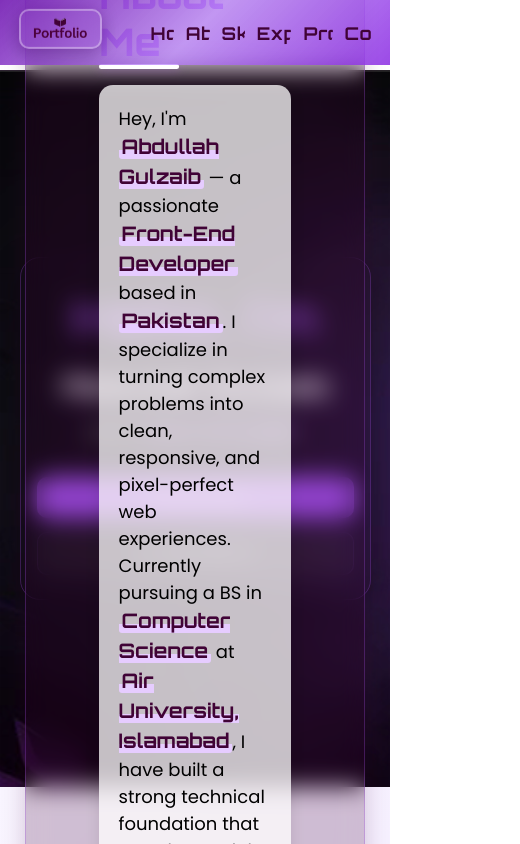
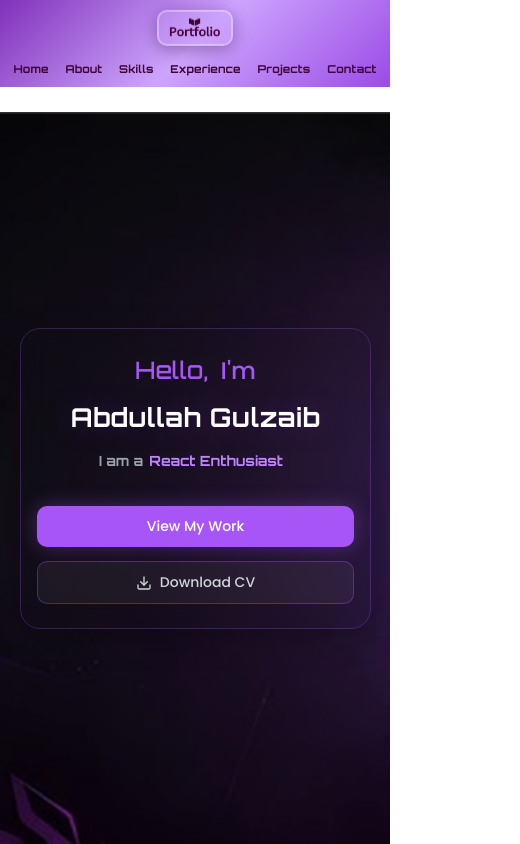
Before and after one commit to abdullhgulzaib/Portfolio-Website, a React (Create React App) app: page / in a window 390 px wide. Shown: the top 844 px of the page, 520 px wide, since content can reach past the window. Built offline with nearby package versions, Linux system fonts and the light colour scheme.

Commit message:
Fixed some Bugs

```diff
--- a/src/components/FirstPage.jsx
+++ b/src/components/FirstPage.jsx
@@ -13,7 +13,7 @@ const FirstPage = () => {
       'Problem Solver',
       'Open Source Contributor',
       'Landing Page Designer',
-      'Learning back-end Development',
+      'Back-end Learner',
     ];
     const typewriter = document.getElementById('typewriter');
     if (!typewriter) return;
--- a/src/index.css
+++ b/src/index.css
@@ -28,6 +28,29 @@ html {
   scroll-behavior: smooth;
 }
 
+/* Keeps anchor-linked sections from hiding behind the fixed header
+   when jumping via nav links. Values match the Header's real height
+   at each breakpoint (see Header.css). */
+#Home,
+#About,
+#Skills,
+#EducationExperience,
+#projects,
+#contact {
+  scroll-margin-top: 65px;
+}
+
+@media (max-width: 480px) {
+  #Home,
+  #About,
+  #Skills,
+  #EducationExperience,
+  #projects,
+  #contact {
+    scroll-margin-top: 112px;
+  }
+}
+
 code {
   font-family: source-code-pro, Menlo, Monaco, Consolas, 'Courier New', monospace;
 }
--- a/src/styles/About.css
+++ b/src/styles/About.css
@@ -224,6 +224,10 @@
 }
 /* RESPONSIVE – Tera Layout Same */
 @media (max-width: 992px) {
+  .about_page {
+    height: auto;
+    padding: 2.5rem 1rem;
+  }
   .about_page .introduction_block {
     width: 85%;
     flex-direction: column;
@@ -235,7 +239,7 @@
     width: 100%;
   }
   .introduction .line1 { width: 70%; font-size: 42px; }
-  .introduction_block .pic img { height: 260px; }
+  .introduction_block .pic img { height: 260px; margin-top: 0; }
 }
 
 @media (max-width: 768px) {
@@ -243,3 +247,23 @@
   .introduction .line2 { font-size: 18px; padding: 1.2rem; }
   .introduction_block .pic img { height: 220px; }
 }
+
+@media (max-width: 480px) {
+  .about_page .main_container {
+    width: 100%;
+    border-radius: 16px;
+  }
+  .about_page .introduction_block {
+    width: 100%;
+    padding: 1.25rem;
+    gap: 1.25rem;
+  }
+  .introduction .line1 { font-size: 30px; width: auto; }
+  .introduction .line2 {
+    font-size: 15px;
+    padding: 1rem;
+    line-height: 1.6;
+  }
+  .introduction .line2 span { font-size: 15px; }
+  .introduction_block .pic img { height: 180px; }
+}
--- a/src/styles/Contact.css
+++ b/src/styles/Contact.css
@@ -283,3 +283,47 @@ transform: translateY(-8px);
               0 0 25px rgba(183, 107, 255, 0.2),
               inset 0 0 12px rgba(183, 107, 255, 0.1);
 }
+
+/* ============================================
+   RESPONSIVE
+   ============================================ */
+@media (max-width: 992px) {
+  .contact-section { height: auto; padding: 60px 20px 40px; }
+  .contact-container { flex-direction: column; gap: 30px; }
+  .contact-info {
+    width: 100%;
+    height: auto;
+    gap: 16px;
+  }
+  .contact-form-wrapper {
+    width: 100%;
+    margin-bottom: 0; /* the negative margin was only meant to pull the
+                          form over the (now-removed) map iframe below it */
+  }
+}
+
+@media (max-width: 768px) {
+  .contact.title {
+    font-size: 2rem;
+    margin-left: 20px;
+    margin-top: 22px;
+  }
+  .contact-icons { gap: 30px; padding: 14px 0; }
+  .contact-icons a { width: 70px; height: 70px; }
+  .contact-form { padding: 28px 24px; }
+  .form-row { flex-direction: column; gap: 0; }
+}
+
+@media (max-width: 480px) {
+  .contact-section { padding: 50px 12px 30px; }
+  .contact.title { font-size: 1.5rem; margin-left: 16px; margin-top: 18px; }
+  .contact-container { gap: 20px; }
+  .contact-icons { gap: 22px; padding: 10px 0; border-radius: 14px; }
+  .contact-icons a { width: 56px; height: 56px; }
+  .contact-form { padding: 22px 18px; border-radius: 14px; }
+  .form-title { font-size: 1.2rem; margin-bottom: 20px; }
+  .input-group { margin-bottom: 24px; }
+  .input-group input,
+  .input-group textarea,
+  .input-group label { font-size: 1rem; }
+}
--- a/src/styles/EducationExperience.css
+++ b/src/styles/EducationExperience.css
@@ -222,3 +222,19 @@
     padding: 30px 20px;
   }
 }
+
+@media (max-width: 480px) {
+  .edu-exp-section { padding: 50px 14px; }
+  .edu-exp-wrapper {
+    padding: 22px 16px;
+    border-radius: 16px;
+  }
+  .edu-exp-wrapper .line1 { font-size: 28px; margin-bottom: 26px; }
+  .cards-container { gap: 20px; }
+  .glass-card { padding: 22px 18px; }
+  .card-header h3 { font-size: 20px; }
+  .degree { font-size: 18px; }
+  .institution { font-size: 13.5px; }
+  .details-section p,
+  .feature-list li { font-size: 13.5px; }
+}
--- a/src/styles/FirstPage.css
+++ b/src/styles/FirstPage.css
@@ -193,17 +193,36 @@
     height: auto;
     padding: 2rem 1.5rem;
   }
+  .container .line1,
+  .container .line1 span { font-size: 32px; }
   .container .line2 { font-size: 32px; }
   .container .line3 { font-size: 16px; }
   .btn { font-size: 14px; padding: 10px 20px; }
 }
 
 @media (max-width: 480px) {
+  /* Header stacks to two rows below 480px (see Header.css), so it's
+     taller than the fixed 65-70px used above — give the hero more room. */
+  .First_page {
+    margin-top: 112px;
+    height: auto;
+    min-height: calc(100vh - 112px);
+    padding: 24px 0;
+  }
   .First_page .container {
     width: 90%;
     padding: 1.5rem 1rem;
   }
-  .container .line2 { font-size: 28px; }
+  .container .line1,
+  .container .line1 span { font-size: 24px; }
+  .container .line2 { font-size: 26px; }
+  .container .line3 { font-size: 14px; flex-wrap: wrap; }
   .hero-actions { flex-direction: column; width: 100%; }
   .btn { width: 100%; justify-content: center; }
 }
+
+@media (max-width: 360px) {
+  .container .line2 { font-size: 22px; }
+  .container .line1,
+  .container .line1 span { font-size: 20px; }
+}
--- a/src/styles/Footer.css
+++ b/src/styles/Footer.css
@@ -112,3 +112,33 @@ footer::before {
     --angle: 360deg;
   }
 }
+
+/* ============================================
+   RESPONSIVE
+   ============================================ */
+@media (max-width: 900px) {
+  .Footer-div { height: auto; padding: 40px 16px; gap: 16px; }
+  footer {
+    flex-direction: column;
+    height: auto;
+    width: 100%;
+    max-width: 420px;
+    padding: 28px 20px;
+    gap: 18px;
+  }
+  footer hr {
+    width: 60% !important;
+    height: 2px !important;
+    margin: 0 !important;
+  }
+  footer p {
+    font-size: 1rem;
+  }
+}
+
+@media (max-width: 480px) {
+  footer { padding: 24px 16px; gap: 14px; border-radius: 14px; }
+  footer p { font-size: 0.9rem; }
+  footer span { font-size: 1rem; }
+  .Footer-text { font-size: 0.85rem !important; text-align: center; padding: 0 12px; }
+}
--- a/src/styles/Header.css
+++ b/src/styles/Header.css
@@ -191,3 +191,56 @@ height: inherit;
     padding: 6px 12px;
   }
 }
+
+/* ---- Small tablets: tighten spacing, keep single row ---- */
+@media (max-width: 640px) {
+  .Header {
+    justify-content: space-between;
+    padding: 0 12px;
+  }
+  .Header .nav {
+    width: auto;
+    gap: 2px;
+  }
+  .Header .nav a {
+    font-size: 0.85rem;
+    padding: 6px 8px;
+  }
+}
+
+/* ---- Phones: 6 links no longer fit in one row, so stack the header
+   (logo on top, nav wraps into 2 rows beneath it). Height becomes
+   auto here — First_page.css and index.css compensate with a matching
+   offset (see their 480px / scroll-margin-top rules). ---- */
+@media (max-width: 480px) {
+  .Header {
+    flex-direction: column;
+    justify-content: center;
+    height: auto;
+    min-height: auto;
+    padding: 8px 0 6px;
+  }
+  .Header .Outer_logo {
+    width: auto;
+    height: auto;
+    padding: 2px 0 4px;
+  }
+  .Header .Outer_logo img {
+    height: 36px;
+    max-width: 90px;
+    padding: 3px 8px;
+  }
+  .Header .nav {
+    width: 100%;
+    height: auto;
+    flex-wrap: wrap;
+    row-gap: 2px;
+    column-gap: 2px;
+    padding: 0 6px;
+  }
+  .Header .nav a {
+    font-size: 0.68rem;
+    padding: 5px 7px;
+    letter-spacing: 0.2px;
+  }
+}
--- a/src/styles/ProjectsDeck.css
+++ b/src/styles/ProjectsDeck.css
@@ -481,6 +481,8 @@
    RESPONSIVE
    ============================================ */
 @media (max-width: 640px) {
+  .project-deck-section { padding: 60px 16px; }
+  .deck-subtitle { margin-bottom: 36px; }
   .stage {
     height: 380px;
     perspective: 900px;
@@ -490,6 +492,7 @@
     margin-left: -100px;
     margin-top: -130px;
   }
+  .card-visual { height: 110px; }
   .platform-ring {
     width: 200px;
     height: 200px;
@@ -504,3 +507,31 @@
     gap: 12px;
   }
 }
+
+@media (max-width: 420px) {
+  .project-deck-section { padding: 48px 12px; }
+  .deck-title { font-size: clamp(24px, 7vw, 30px); }
+  .deck-subtitle { font-size: 12px; margin-bottom: 30px; }
+  .stage {
+    height: 330px;
+    perspective: 750px;
+  }
+  .vault-card {
+    width: 170px;
+    margin-left: -85px;
+    margin-top: -115px;
+  }
+  .vault-card-inner { padding: 10px; }
+  .card-visual { height: 90px; margin-bottom: 10px; }
+  .glyph-wrapper { width: 38px; height: 38px; }
+  .card-title { font-size: 13px; }
+  .card-stack { font-size: 10px; }
+  .v-btn { font-size: 10px; padding: 5px 9px; }
+  .platform-ring {
+    width: 170px;
+    height: 170px;
+  }
+  .modal-card { padding: 20px 16px; border-radius: 14px; }
+  .modal-title { font-size: 19px; }
+  .modal-glyph { width: 44px; height: 44px; border-radius: 12px; }
+}
--- a/src/styles/Skills.css
+++ b/src/styles/Skills.css
@@ -180,6 +180,7 @@
   .skills-content {
     flex-direction: column;
     align-items: center;
+    gap: 32px;
   }
   .info-card {
     width: 100%;
@@ -193,3 +194,54 @@
   object-fit: contain; /* This prevents the image from stretching */
   margin-bottom: 5px;
 }
+
+/* ============================================
+   RESPONSIVE — hex grid
+   The hex-grid width/height and each hex-item's left/top are set as
+   inline px styles from JS constants (Skills.jsx), so a plain CSS rule
+   can't reach them. An !important override in a stylesheet DOES beat a
+   plain (non-!important) inline style, so we use that to drop the
+   absolute honeycomb positioning entirely on small screens and replace
+   it with a simple, reliably-responsive CSS grid instead. Desktop is
+   completely untouched. ---- */
+@media (max-width: 900px) {
+  .skills-section { height: auto; padding: 50px 20px; }
+  .skills-title { font-size: 2.4rem; margin-bottom: 50px; }
+}
+
+@media (max-width: 700px) {
+  .hex-grid {
+    position: static !important;
+    width: 100% !important;
+    height: auto !important;
+    max-width: 420px;
+    display: grid !important;
+    grid-template-columns: repeat(4, 1fr);
+    gap: 14px;
+    justify-items: center;
+  }
+  .hex-item {
+    position: static !important;
+    left: auto !important;
+    top: auto !important;
+    width: 100% !important;
+    max-width: 90px;
+    height: auto !important;
+    aspect-ratio: 1 / 0.87;
+  }
+  .custom-skill-icon {
+    width: 46px;
+    height: 46px;
+  }
+}
+
+@media (max-width: 480px) {
+  .skills-title { font-size: 1.9rem; letter-spacing: 2px; margin-bottom: 40px; }
+  .hex-grid {
+    grid-template-columns: repeat(3, 1fr);
+    gap: 10px;
+  }
+  .hex-item { max-width: 78px; }
+  .custom-skill-icon { width: 38px; height: 38px; }
+  .info-card { padding: 18px; }
+}
--- a/src/styles/SubmitButton.css
+++ b/src/styles/SubmitButton.css
@@ -258,6 +258,16 @@
   animation: appear 1.2s ease forwards 0.8s;
 }
 
+@media (max-width: 480px) {
+  .animated-submit-btn {
+    width: 100%;
+    min-width: 0;
+    height: 52px;
+    padding: 14px;
+    font-size: 1rem;
+  }
+}
+
 @keyframes appear {
   0% { opacity: 0; transform: scale(4) rotate(-40deg); color: var(--primary); filter: blur(4px); }
   30% { opacity: 1; transform: scale(0.6); filter: blur(1px); }
```
Also changed, not shown: 1 other file (tests, documents, lock files or other folders).
